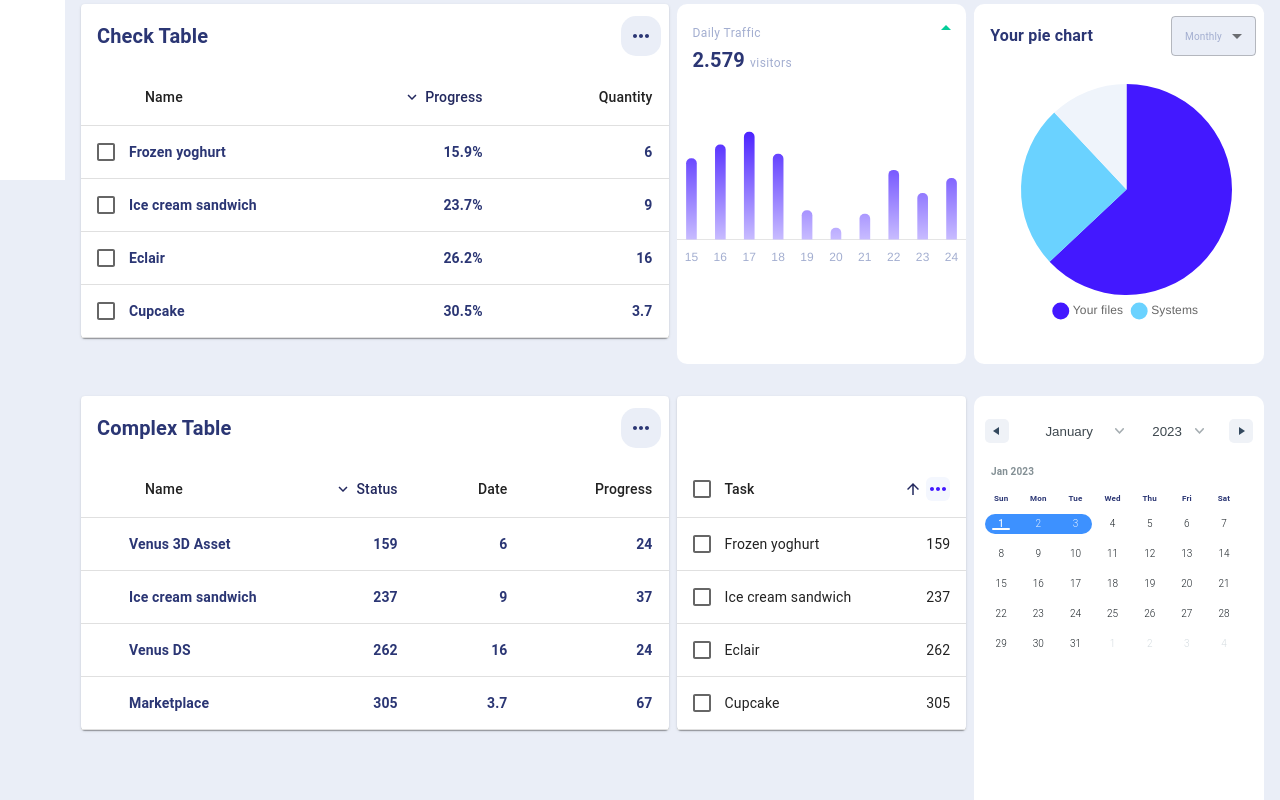
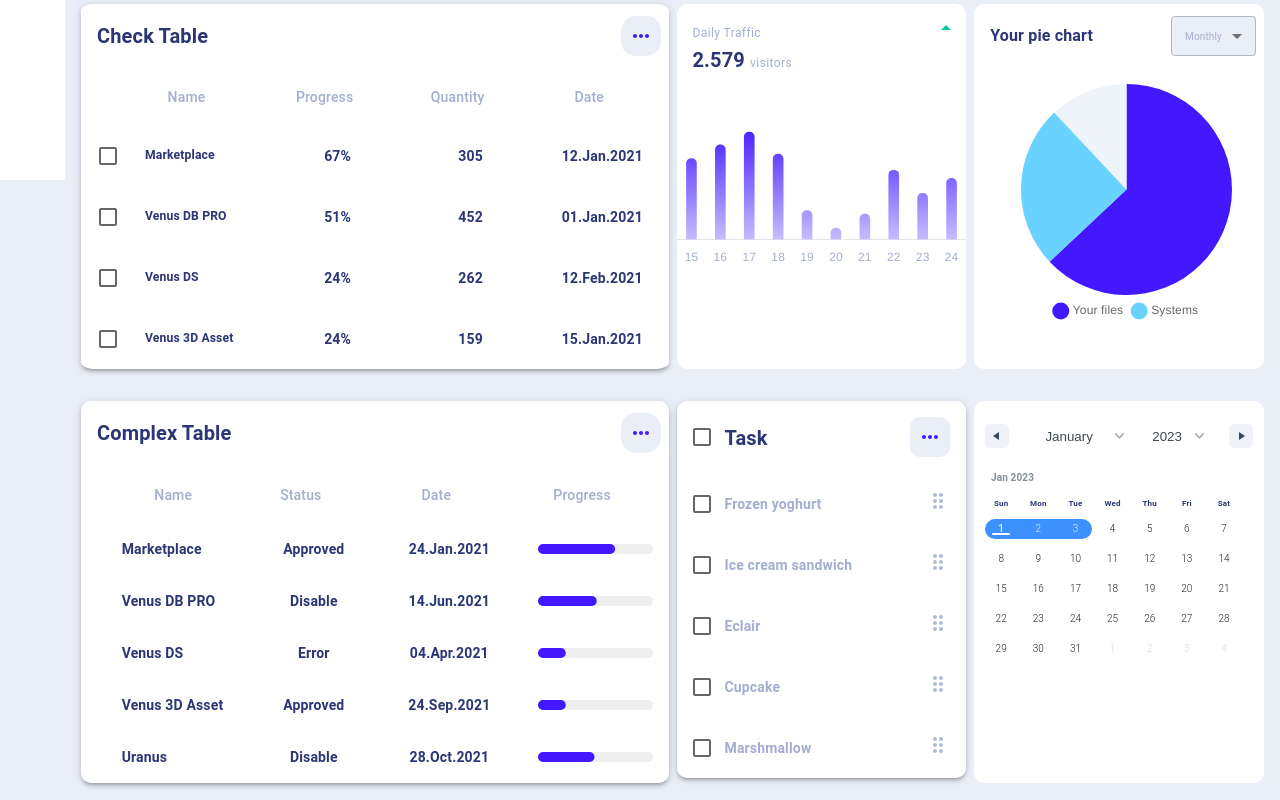
Before and after one commit to ram-bhai/nextjs, a Next.js app: page / in a window 1280 px wide. Shown: the part 620-1420 px from the top of the page. Built offline with nearby package versions, Linux system fonts and the light colour scheme.

Commit message:
Table done

```diff
--- a/components/CheckedTableDash.js
+++ b/components/CheckedTableDash.js
@@ -7,7 +7,6 @@ import TableBody from '@mui/material/TableBody';
 import TableCell from '@mui/material/TableCell';
 import TableContainer from '@mui/material/TableContainer';
 import TableHead from '@mui/material/TableHead';
-import TablePagination from '@mui/material/TablePagination';
 import TableRow from '@mui/material/TableRow';
 import TableSortLabel from '@mui/material/TableSortLabel';
 import Toolbar from '@mui/material/Toolbar';
@@ -20,24 +19,31 @@ import KeyboardArrowUpIcon from '@mui/icons-material/KeyboardArrowUp';
 import DeleteIcon from '@mui/icons-material/Delete';
 import MoreHorizRoundedIcon from '@mui/icons-material/MoreHorizRounded';
 import { visuallyHidden } from '@mui/utils';
+import Card from '@mui/material/Card';
 
-function checkData(name, calories, fat ) {
+function checkData(name, average, progress, date) {
     return {
         name,
-        calories,
-        fat
+        average,
+        progress,
+        date
     };
 }
 
 const rowsdata = [
-    checkData('Cupcake', 30.5, 3.7 ),
-    checkData('Donut', 45.2, 25.0),
-    checkData('Eclair', 26.2, 16.0),
-    checkData('Frozen yoghurt', 15.9, 6.0),
-    checkData('Gingerbread', 35.6, 16.0),
-    checkData('Honeycomb', 40.8, 3.2),
-    checkData('Ice cream sandwich', 23.7, 9.0),
-
+    checkData('Marketplace', 67, 305, '12.Jan.2021'),
+    checkData('Venus DB PRO', 51, 452, '01.Jan.2021'),
+    checkData('Venus DS', 24, 262, '12.Feb.2021'),
+    checkData('Venus 3D Asset', 24, 159, '15.Jan.2021'),
+    checkData('Uranus', 49, 356, '10.Mar.2021'),
+    checkData('Honeycomb', 87, 408, '20.Jan.2021',),
+    checkData('Ice cream sandwich', 37, 237, '30.Apr.2021'),
+    checkData('Jelly Bean', 94, 375, '28.Jun.2021'),
+    checkData('KitKat', 65, 518, '17.Aug.2021'),
+    checkData('Lollipop', 98, 392, '10.Jan.2021'),
+    checkData('Marshmallow', 81, 318, '05.May.2021'),
+    checkData('Nougat', 9, 360, '19.Sep.2021'),
+    checkData('Oreo', 63, 437, '18.Oct.2021'),
 ];
 
 function descendingComparators(a, b, orderBy) {
@@ -75,14 +81,19 @@ const headCellsdata = [
         label: 'Name',
     },
     {
-        id: 'calories',
+        id: 'average',
         numeric: true,
         label: 'Progress',
     },
     {
-        id: 'fat',
+        id: 'progress',
         numeric: true,
         label: 'Quantity',
+    },
+    {
+        id: 'date',
+        numeric: true,
+        label: 'Date',
     }
 ];
 
@@ -96,14 +107,15 @@ function EnhancedTableHeads(props) {
     return (
         <TableHead>
             <TableRow>
-                <TableCell padding="checkbox">
+                <TableCell padding="checkbox" style={{ borderBottom: "none" }}>
                 </TableCell>
                 {headCellsdata.map((headCell) => (
                     <TableCell
                         key={headCell.id}
-                        align={headCell.numeric ? 'right' : 'left'}
-                        padding={headCell.disablePadding ? 'none' : 'normal'}
+                        align='center'
+                        padding='2'
                         sortDirection={orderBy === headCell.id ? order : false}
+                        style={{ borderBottom: "none", color: "#A3AED0", p: 0 }}
                     >
                         <TableSortLabel
                             active={orderBy === headCell.id}
@@ -149,19 +161,13 @@ function EnhancedTableToolbars(props) {
         >
             {numSelected > 0 ? (
                 <Typography
-                    sx={{ flex: '1 1 100%' }}
-                    color="inherit"
-                    variant="subtitle1"
-                    component="div"
-                >
+                    sx={{ flex: '1 1 100%' }} color="inherit" variant="subtitle1">
                     {numSelected} selected
                 </Typography>
             ) : (
                 <Typography
                     sx={{ flex: '1 1 100%' }}
                     variant="h6"
-                    id="tableTitle"
-                    component="div"
                     color="#2B3674"
                     fontWeight="Bold"
                 >
@@ -189,7 +195,7 @@ function EnhancedTableToolbars(props) {
                         justifyContent: 'center'
                     }}>
                         <IconButton>
-                            <MoreHorizRoundedIcon style={{ fill: '#2B3674' }} />
+                            <MoreHorizRoundedIcon style={{ fill: '#4318FF' }} />
                         </IconButton>
                     </Box>
                 </Tooltip>
@@ -241,20 +247,17 @@ const CheckedTableDash = () => {
     const isSelected = (name) => selected.indexOf(name) !== -1;
 
     return (
-        <Box sx={{ width: '100%' }}>
-            <Paper sx={{ width: '100%' }}>
+
+        <Card elevation={3} style={{ borderRadius: '2%' }}>
             <EnhancedTableToolbars numSelected={selected.length} />
             <TableContainer>
-                    <Table
-                        sx={{ minWidth: 50 }}
-                        aria-labelledby="tableTitle"
-                    >
+                <Table>
                     <EnhancedTableHeads
                         numSelected={selected.length}
                         order={order}
                         orderBy={orderBy}
                         onRequestSort={handleRequestSort}
-                            rowCount={rowsdata.length}
+
                     />
                     <TableBody>
                         {stableSorts(rowsdata, getComparators(order, orderBy))
@@ -268,12 +271,13 @@ const CheckedTableDash = () => {
                                         hover
                                         onClick={(event) => handleClick(event, row.name)}
                                         role="checkbox"
+                                        height={61}
                                         aria-checked={isItemSelected}
                                         tabIndex={-1}
                                         key={row.name}
                                         selected={isItemSelected}
                                     >
-                                            <TableCell padding="checkbox">
+                                        <TableCell align="right" padding="checkbox" style={{ borderBottom: "none" }}>
                                             <Checkbox
                                                 color="primary"
                                                 checked={isItemSelected}
@@ -283,26 +287,23 @@ const CheckedTableDash = () => {
                                             />
                                         </TableCell>
                                         <TableCell
-                                                component="th"
                                             id={labelId}
                                             scope="row"
-                                                padding="none"
-                                                style ={{color: "#2B3674", fontWeight:"Bold"}}
+                                            align="left"
+                                            style={{ color: "#2B3674",borderBottom: "none", fontSize:'12.2px', fontWeight: "Bold", }}
                                         >
                                             {row.name}
                                         </TableCell>
-                                            <TableCell align="right" style ={{color: "#2B3674", fontWeight:"Bold"}}>{row.calories}%</TableCell>
-                                            <TableCell align="right" style ={{color: "#2B3674", fontWeight:"Bold"}}>{row.fat}</TableCell>
+                                        <TableCell align="center" style={{ color: "#2B3674", fontWeight: "Bold", borderBottom: "none" }}>{row.average}%</TableCell>
+                                        <TableCell align="center" style={{ color: "#2B3674", fontWeight: "Bold", borderBottom: "none" }}>{row.progress}</TableCell>
+                                        <TableCell align="center" style={{ color: "#2B3674", fontWeight: "Bold", borderBottom: "none" }}>{row.date}</TableCell>
                                     </TableRow>
                                 );
                             })}
-
                     </TableBody>
                 </Table>
             </TableContainer>
-            </Paper>
-
-        </Box>
+        </Card>
     );
 }
 
--- a/components/ComplexTableDash.js
+++ b/components/ComplexTableDash.js
@@ -1,6 +1,6 @@
 import * as React from 'react';
 import PropTypes from 'prop-types';
-import { alpha } from '@mui/material/styles';
+import { alpha, styled } from '@mui/material/styles';
 import Box from '@mui/material/Box';
 import Grid from '@mui/material/Unstable_Grid2';
 import Table from '@mui/material/Table';
@@ -12,37 +12,66 @@ import TableRow from '@mui/material/TableRow';
 import TableSortLabel from '@mui/material/TableSortLabel';
 import Toolbar from '@mui/material/Toolbar';
 import Typography from '@mui/material/Typography';
-import Paper from '@mui/material/Paper';
+import Card from '@mui/material/Card';
 import IconButton from '@mui/material/IconButton';
 import Tooltip from '@mui/material/Tooltip';
 import KeyboardArrowUpIcon from '@mui/icons-material/KeyboardArrowUp';
 import MoreHorizRoundedIcon from '@mui/icons-material/MoreHorizRounded';
 import { visuallyHidden } from '@mui/utils';
+import LinearProgress, {linearProgressClasses} from '@mui/material/LinearProgress';
+import CheckCircleRoundedIcon from '@mui/icons-material/CheckCircleRounded';
+import CancelSharpIcon from '@mui/icons-material/CancelSharp';
+import InfoSharpIcon from '@mui/icons-material/InfoSharp';
 
-function createData(name, calories, fat, carbs, protein) {
+
+const BorderLinearProgress = styled(LinearProgress)(({ theme }) => ({
+  height: 10,
+  borderRadius: 5,
+  [`&.${linearProgressClasses.colorPrimary}`]: {
+      backgroundColor:
+          theme.palette.grey[theme.palette.mode === 'light' ? 200 : 800],
+  },
+  [`& .${linearProgressClasses.bar}`]: {
+      borderRadius: 5,
+      backgroundColor: theme.palette.mode === 'light' ? '#4318FF' : '#308fe8',
+  },
+}));
+
+function createData(name, status, date, progress) {
+  const condition = status =>{
+  if(status === "Approved"){
+    return <CheckCircleRoundedIcon style={{fill:'#05CD99',maxHeight: '15px'}}/>
+  }
+  if(status === "Disable"){
+    return <CancelSharpIcon style={{fill:'#EE5D50', maxHeight:'15px'}}/>
+  }
+  if(status === "Error"){
+    return <InfoSharpIcon style={{fill:'#FFCE20', maxHeight:'15px'}}/>
+  }
+}
   return {
     name,
-    calories,
-    fat,
-    carbs,
-    protein,
+    status,
+    date,
+    progress,
+    condition
   };
 }
 
 const rows = [
-  createData('Marketplace', 305, 3.7, 67, 4.3),
-  createData('Venus DB PRO', 452, 25.0, 51, 4.9),
-  createData('Venus DS', 262, 16.0, 24, 6.0),
-  createData('Venus 3D Asset', 159, 6.0, 24, 4.0),
-  createData('Uranus', 356, 16.0, 49, 3.9),
-  createData('Honeycomb', 408, 3.2, 87, 6.5),
-  createData('Ice cream sandwich', 237, 9.0, 37, 4.3),
-  createData('Jelly Bean', 375, 0.0, 94, 0.0),
-  createData('KitKat', 518, 26.0, 65, 7.0),
-  createData('Lollipop', 392, 0.2, 98, 0.0),
-  createData('Marshmallow', 318, 0, 81, 2.0),
-  createData('Nougat', 360, 19.0, 9, 37.0),
-  createData('Oreo', 437, 18.0, 63, 4.0),
+  createData('Marketplace', 'Approved', '24.Jan.2021', 67),
+  createData('Venus DB PRO', 'Disable', '14.Jun.2021', 51),
+  createData('Venus DS', 'Error','04.Apr.2021', 24),
+  createData('Venus 3D Asset','Approved', '24.Sep.2021', 24),
+  createData('Uranus', 'Disable','28.Oct.2021', 49),
+  createData('Honeycomb', 'Error', '12.Jan.2021', 87),
+  createData('Ice cream sandwich', 'Approved','27.Jul.2021', 37),
+  createData('Jelly Bean', 'Disable','29.Feb.2021', 94),
+  createData('KitKat', 'Error', '07.Mar.2021', 65),
+  createData('Lollipop','Approved', '10.Jan.2021', 98),
+  createData('Marshmallow', 'Disable', '31.Aug.2021', 81),
+  createData('Nougat','Error', '02.May.2021', 9),
+  createData('Oreo', 'Approved', '19.Nov.2021', 63),
 ];
 
 function descendingComparator(a, b, orderBy) {
@@ -78,18 +107,18 @@ const headCells = [
     label: 'Name',
   },
   {
-    id: 'calories',
-    numeric: true,
+    id: 'status',
+    numeric: false,
     label: 'Status',
   },
   {
-    id: 'fat',
+    id: 'date',
     numeric: true,
     label: 'Date',
   },
   {
-    id: 'carbs',
-    numeric: true,
+    id: 'progress',
+    numeric: false,
     label: 'Progress',
   }
 ];
@@ -104,14 +133,14 @@ function EnhancedTableHead(props) {
   return (
     <TableHead>
       <TableRow>
-        <TableCell padding="checkbox">
+        <TableCell  style={{ borderBottom: "none"}}>
         </TableCell>
         {headCells.map((headCell) => (
           <TableCell
             key={headCell.id}
-            align={headCell.numeric ? 'right' : 'left'}
-            padding={headCell.disablePadding ? 'none' : 'normal'}
+            align='center'
             sortDirection={orderBy === headCell.id ? order : false}
+            style={{ borderBottom: "none", color: "#A3AED0"}}
           >
             <TableSortLabel
               active={orderBy === headCell.id}
@@ -152,8 +181,6 @@ function EnhancedTableToolbar(props) {
         <Typography
           sx={{ flex: '1 1 100%' }}
           variant="h6"
-          id="tableTitle"
-          component="div"
           color="#2B3674"
           fontWeight="Bold"
         >
@@ -168,7 +195,7 @@ function EnhancedTableToolbar(props) {
           justifyContent: 'center'
         }}>
           <IconButton>
-            <MoreHorizRoundedIcon style={{ fill: '#2B3674' }} />
+            <MoreHorizRoundedIcon style={{ fill: '#4318FF' }} />
           </IconButton>
         </Box>
       </Tooltip>
@@ -182,7 +209,7 @@ export default function ComplexTableDash() {
   const [orderBy, setOrderBy] = React.useState('calories');
 
   const [page] = React.useState(0);
-  const [rowsPerPage] = React.useState(4);
+  const [rowsPerPage] = React.useState(5);
 
   const handleRequestSort = (event, property) => {
     const isAsc = orderBy === property && order === 'asc';
@@ -193,14 +220,11 @@ export default function ComplexTableDash() {
 
 
   return (
-    <Box sx={{ width: '100%', }}>
-          <Paper sx={{ width: '100%'}}>
+
+          <Card elevation={3} style={{ borderRadius: '10px'}}>
             <EnhancedTableToolbar />
             <TableContainer>
-              <Table
-                sx={{ minWidth: '550' }}
-                aria-labelledby="tableTitle"
-              >
+              <Table>
                 <EnhancedTableHead
                   order={order}
                   orderBy={orderBy}
@@ -220,28 +244,27 @@ export default function ComplexTableDash() {
                           tabIndex={-1}
                           key={row.name}
                         >
-                          <TableCell padding="checkbox">
-                          </TableCell>
+                        <TableCell  style={{borderBottom: "none" }} ></TableCell>
                           <TableCell
                             component="th"
                             id={labelId}
                             scope="row"
+                            align='left'
                             padding="none"
-                            style ={{color: "#2B3674", fontWeight:"Bold"}}
+                            style={{ color: "#2B3674", fontWeight: "Bold", borderBottom: "none" }}
                           >
                             {row.name}
                           </TableCell>
-                          <TableCell align="right" style = {{color: "#2B3674", fontWeight:"Bold"}}>{row.calories}</TableCell>
-                          <TableCell align="right" style ={{color: "#2B3674", fontWeight:"Bold"}}>{row.fat}</TableCell>
-                          <TableCell align="right" style ={{color: "#2B3674", fontWeight:"Bold"}}>{row.carbs}</TableCell>
-                          {/* <TableCell align="right" style ={{color: "#2B3674", fontWeight:"Bold"}}>{row.protein}</TableCell> */}
+                         <TableCell align="center" style={{ color: "#2B3674", fontWeight: "Bold", borderBottom: "none" }}>{row.condition}{row.status}</TableCell>
+                          <TableCell align="center" style={{ color: "#2B3674", fontWeight: "Bold", borderBottom: "none" }}>{row.date}</TableCell>
+                          <TableCell align="center" style={{ borderBottom: "none" }}><BorderLinearProgress  variant="determinate" value={row.progress}/></TableCell>
                         </TableRow>
                       );
                     })}
                 </TableBody>
               </Table>
             </TableContainer>
-          </Paper>
-    </Box>
+          </Card>
+
   );
 }
--- a/components/DateRangePicker.js
+++ b/components/DateRangePicker.js
@@ -1,11 +1,10 @@
 import { useEffect, useRef, useState } from 'react'
 import { DateRange } from 'react-date-range'
-
 import format from 'date-fns/format'
 import { addDays } from 'date-fns'
-
 import 'react-date-range/dist/styles.css'
 import 'react-date-range/dist/theme/default.css'
+
 
 const DateRangePickerComp = () => {
 
--- a/components/TaskTable.js
+++ b/components/TaskTable.js
@@ -12,10 +12,12 @@ import TableHead from '@mui/material/TableHead';
 import TableRow from '@mui/material/TableRow';
 import TableSortLabel from '@mui/material/TableSortLabel';
 import Toolbar from '@mui/material/Toolbar';
-import Paper from '@mui/material/Paper';
+import Card from '@mui/material/Card';
 import Checkbox from '@mui/material/Checkbox';
 import MoreHorizIcon from '@mui/icons-material/MoreHoriz';
 import { visuallyHidden } from '@mui/utils';
+import IconButton from '@mui/material/IconButton';
+import DragIndicatorSharpIcon from '@mui/icons-material/DragIndicatorSharp';
 
 function createData(name, calories) {
   return {
@@ -94,7 +96,7 @@ function EnhancedTableHead(props) {
   return (
     <TableHead>
       <TableRow>
-        <TableCell padding="checkbox">
+        <TableCell padding="checkbox" style={{borderBottom: "none"}}>
           <Checkbox
             color="primary"
             indeterminate={numSelected > 0 && numSelected < rowCount}
@@ -111,13 +113,23 @@ function EnhancedTableHead(props) {
             align={headCell.numeric ? 'right' : 'left'}
             padding={headCell.disablePadding ? 'none' : 'normal'}
             sortDirection={orderBy === headCell.id ? order : false}
+            style={{borderBottom: "none"}}
           >
             <TableSortLabel
               active={orderBy === headCell.id}
               direction={orderBy === headCell.id ? order : 'asc'}
               onClick={createSortHandler(headCell.id)}
+              style={{color:"#2B3674", fontSize:'20px', fontWeight:'bold'}}
             >
-              {headCell.label=== 'Task' ? headCell.label : <MoreHorizIcon style={{fill :'#4318FF',background:'#F4F7FE', borderRadius:'25%'}}/>}
+              {headCell.label=== 'Task' ? headCell.label : <Box sx={{
+          background: '#eaeef7',
+          borderRadius: '10px',
+          justifyContent: 'center'
+        }}>
+          <IconButton>
+            <MoreHorizIcon style={{ fill: '#4318FF',maxHeight:'25px' }} />
+          </IconButton>
+        </Box>}
               {orderBy === headCell.id ? (
                 <Box component="span" sx={visuallyHidden}>
                   {order === 'desc' ? 'sorted descending' : 'sorted ascending'}
@@ -140,27 +152,6 @@ EnhancedTableHead.propTypes = {
   rowCount: PropTypes.number.isRequired,
 };
 
-function EnhancedTableToolbar(props) {
-  const { numSelected } = props;
-
-  return (
-    <Toolbar
-      sx={{
-        pl: { sm: 2 },
-        pr: { xs: 1, sm: 1 },
-        ...(numSelected > 0 && {
-          bgcolor: (theme) =>
-            alpha(theme.palette.primary.main, theme.palette.action.activatedOpacity),
-        }),
-      }}
-    >
-    </Toolbar>
-  );
-}
-
-EnhancedTableToolbar.propTypes = {
-  numSelected: PropTypes.number.isRequired,
-};
 
  const TaskTable=()=> {
   const [order, setOrder] = React.useState('asc');
@@ -168,7 +159,7 @@ EnhancedTableToolbar.propTypes = {
   const [selected, setSelected] = React.useState([]);
   const [page, setPage] = React.useState(0);
   const [dense, setDense] = React.useState(false);
-  const [rowsPerPage, setRowsPerPage] = React.useState(4);
+  const [rowsPerPage, setRowsPerPage] = React.useState(5);
 
   const handleRequestSort = (event, property) => {
     const isAsc = orderBy === property && order === 'asc';
@@ -212,20 +203,16 @@ EnhancedTableToolbar.propTypes = {
     page > 0 ? Math.max(0, (1 + page) * rowsPerPage - rows.length) : 0;
 
   return (
-    <Box sx={{ width: '100%' }}>
-      <Paper sx={{ width: '100%', mb: 1 }}>
-        <EnhancedTableToolbar numSelected={selected.length} />
+
+      <Card  elevation={3} style={{borderRadius:'10px'}}>
+
         <TableContainer>
-          <Table
-            sx={{ minWidth: 100 }}
-            aria-labelledby="tableTitle"
-          >
+          <Table>
             <EnhancedTableHead
               numSelected={selected.length}
-              order={order}
-              orderBy={orderBy}
+
               onSelectAllClick={handleSelectAllClick}
-              onRequestSort={handleRequestSort}
+
               rowCount={rows.length}
             />
             <TableBody>
@@ -245,7 +232,7 @@ EnhancedTableToolbar.propTypes = {
                       key={row.name}
                       selected={isItemSelected}
                     >
-                      <TableCell padding="checkbox">
+                      <TableCell padding="checkbox" style={{borderBottom: "none"}}>
                         <Checkbox
                           color="primary"
                           checked={isItemSelected}
@@ -254,23 +241,22 @@ EnhancedTableToolbar.propTypes = {
                           }}
                         />
                       </TableCell>
-                      <TableCell
-                        component="th"
-                        id={labelId}
-                        scope="row"
-                        padding="none"
-                      >
+                      {isItemSelected ? <TableCell id={labelId} padding="none" style={{fontWeight:"bold",color:"#2B3674", borderBottom: "none"}}>
                         {row.name}
-                      </TableCell>
-                      <TableCell align="right">{row.calories}</TableCell>
+                      </TableCell>:<TableCell id={labelId} padding="none" style={{fontWeight:"bold",color:"#A3AED0", borderBottom: "none"}}>
+                        {row.name}
+                      </TableCell>}
+                      <TableCell align="right" style={{borderBottom: "none"}}>
+                        <DragIndicatorSharpIcon style={{fill:"#B0BBD5"}}/>
+                        </TableCell>
                     </TableRow>
                   );
                 })}
             </TableBody>
           </Table>
         </TableContainer>
-      </Paper>
-    </Box>
+      </Card>
+
   );
 }
 export default TaskTable;
--- a/pages/index.js
+++ b/pages/index.js
@@ -481,13 +481,13 @@ export default function Home() {
           <Grid item lg={3} xs={12} sm={6} md={3} xl={3}>
 
             <Box sx={{
-              height: '55vh',
+              height: '100%',
               background: '#fff',
               borderRadius: '10px',
               justifyContent: 'center',
               alignItems: 'center'
             }}>
-              <DateRangePickerComp style={{ width: '100%' }} />
+              <DateRangePickerComp />
             </Box>
           </Grid>
         </Grid>
```
Also changed, not shown: components/Checkedtable.js (+43 -55 lines), components/Columntable.js (+39 -44 lines), components/Complextable.js (+75 -49 lines), components/Creators.js (+8 -15 lines), pages/Tables.js (+41 -51 lines). Lines whose indentation alone changed are shown as unchanged.
